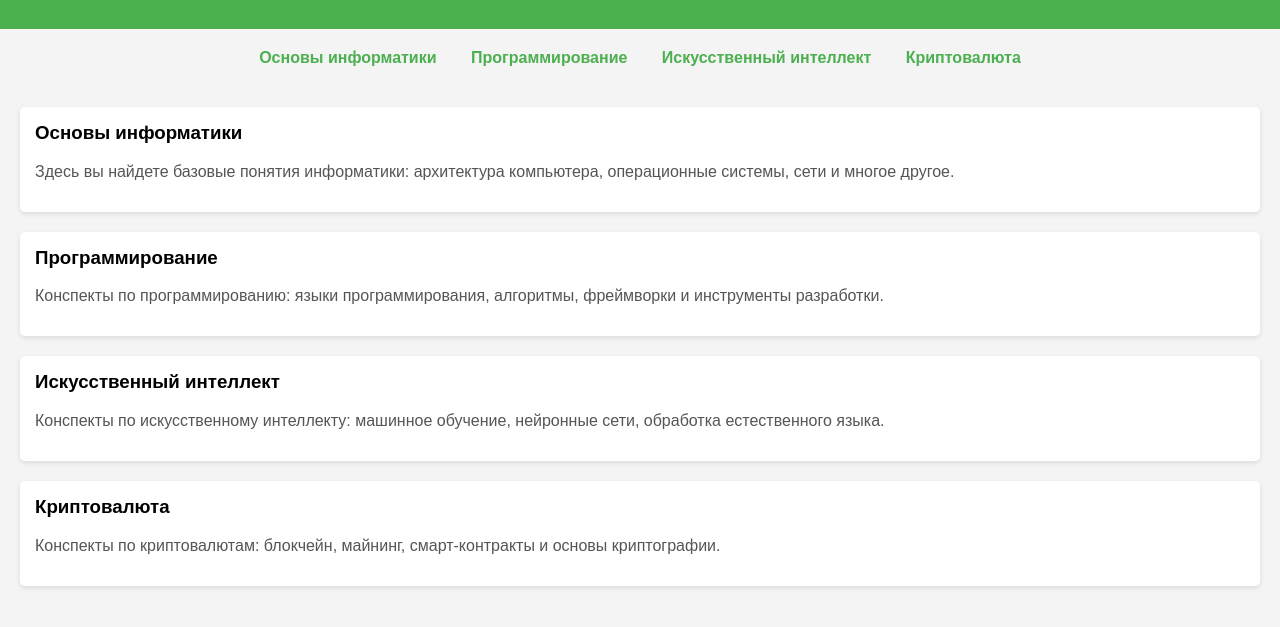
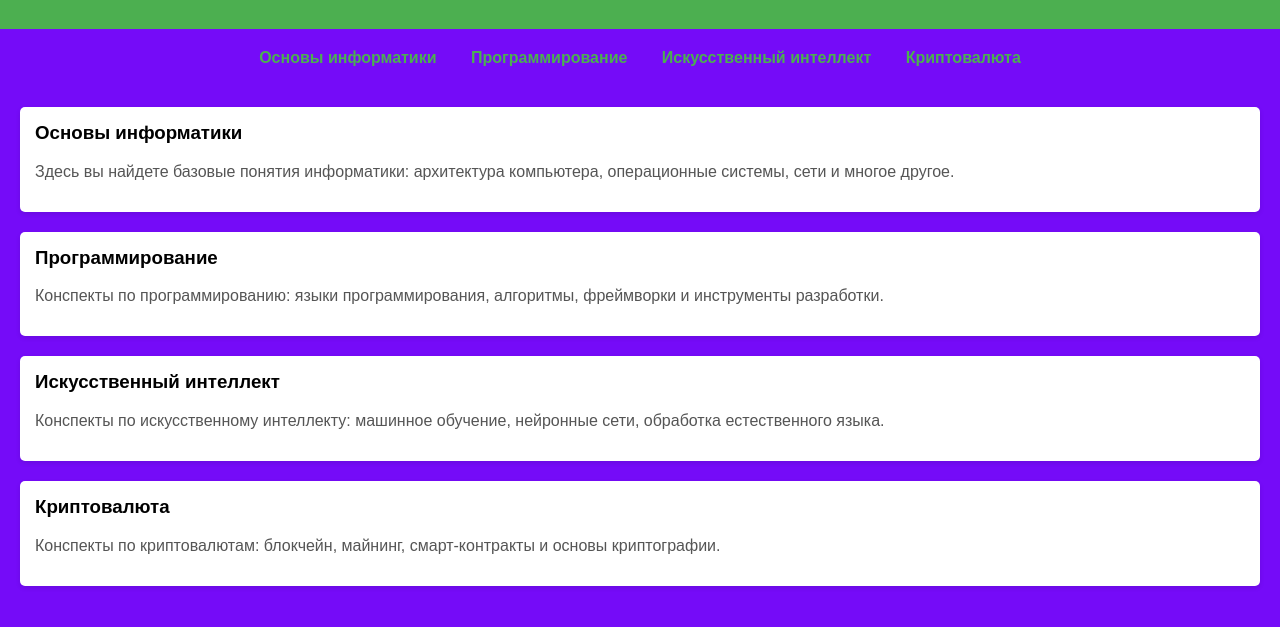
Before and after one commit to danilalife/my_notes, a plain HTML site: page informatics.html in a window 1280 px wide. Shown: the part 71-698 px from the top of the page. Drawn offline with Linux system fonts and the light colour scheme.

Commit message:
Update informatics.html

```diff
--- a/informatics.html
+++ b/informatics.html
@@ -9,7 +9,7 @@
             font-family: Arial, sans-serif;
             margin: 0;
             padding: 0;
-            background-color: #f4f4f4;
+            background-color: #750bf8;
         }
         header {
             background-color: #4CAF50;
```
